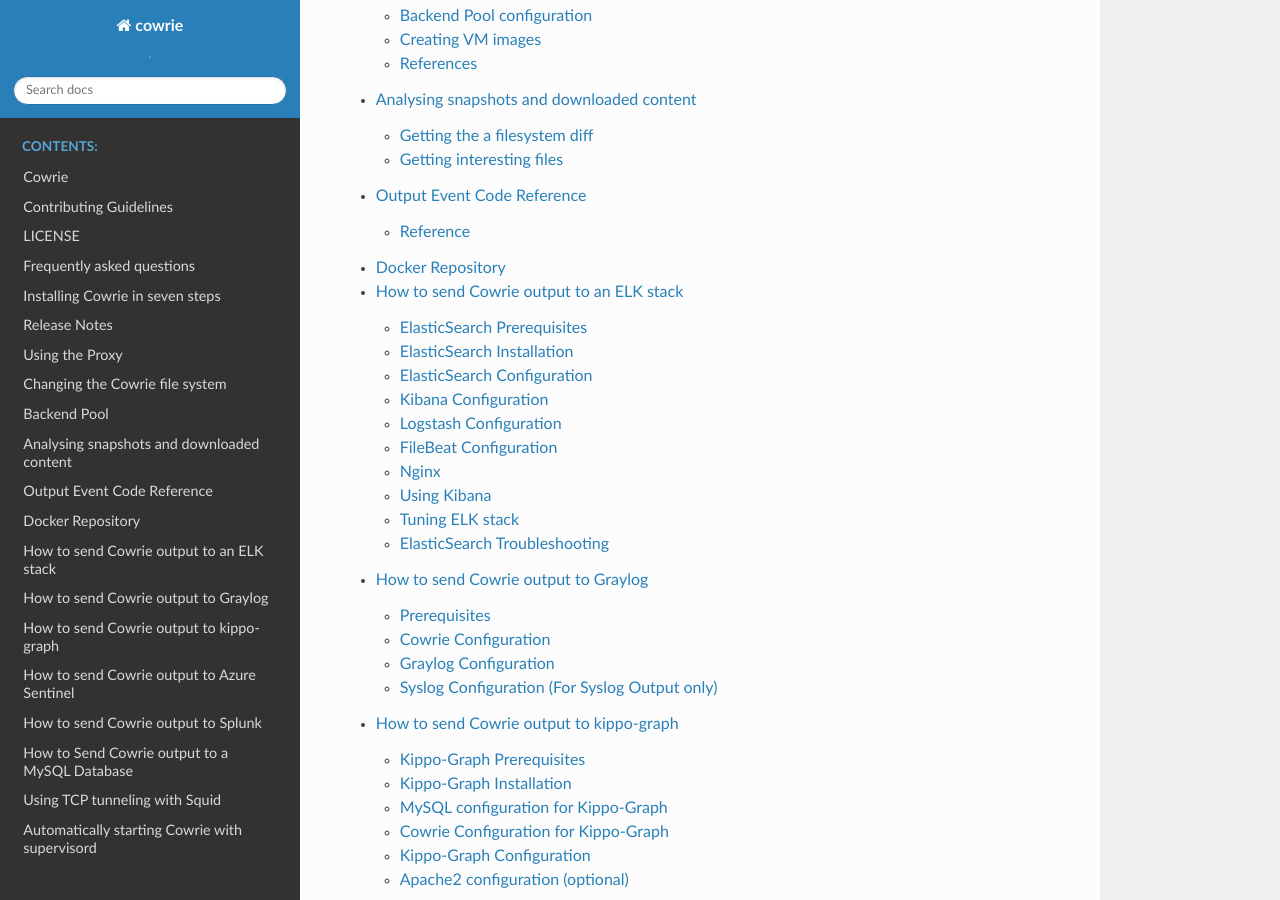
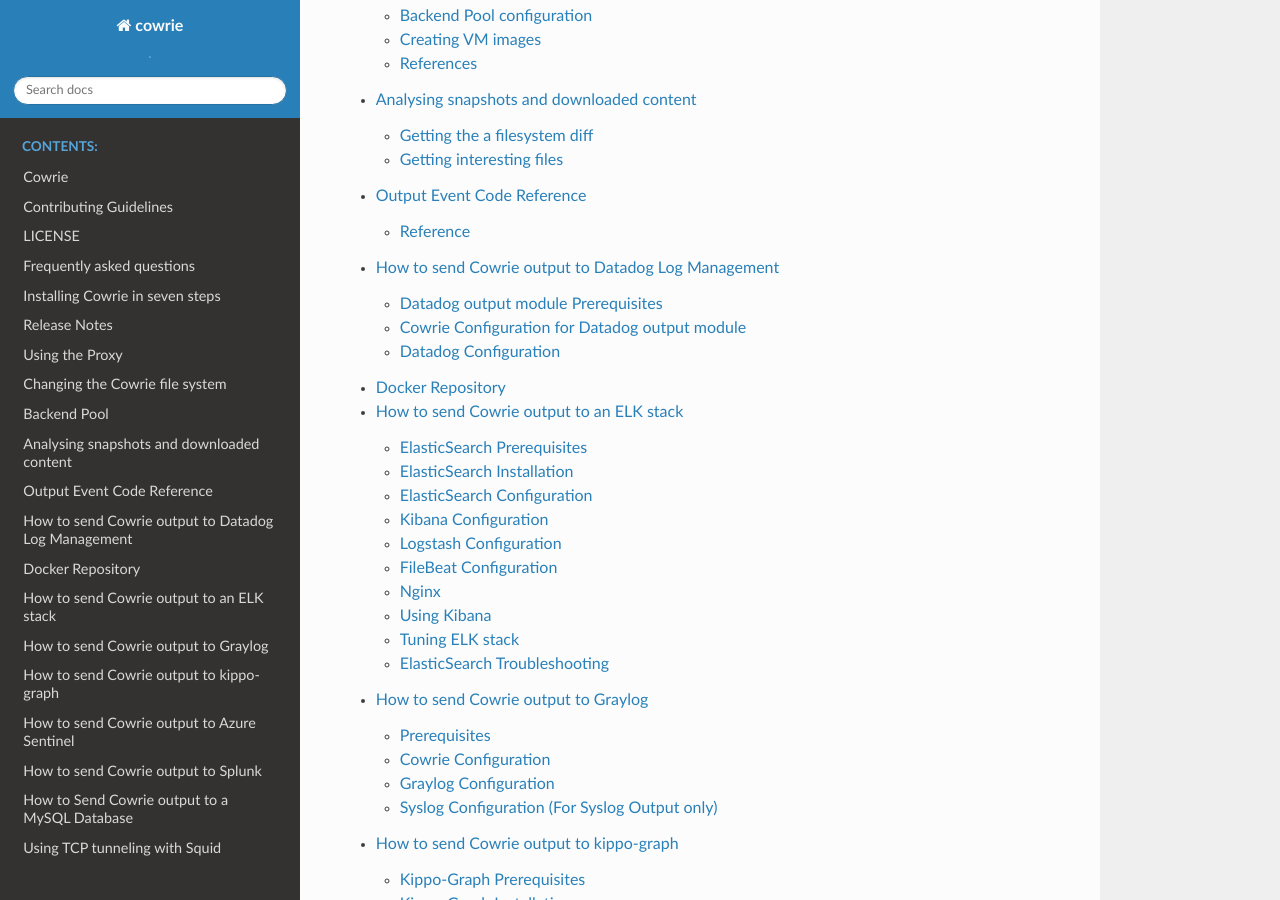
Before and after one commit to cowrie/cowrie, a Sphinx documentation site: the page built from docs/index.rst, in a window 1280 px wide and 900 px high, scrolled down 1752 px. Built offline with Sphinx 7.4.7 and the Read the Docs theme 2.0.0, drawn with Linux system fonts in a browser that asks for light colours; the version number could not be read and is left out.

Commit message:
Add Datadog output module documentation

```diff
--- /dev/null
+++ b/docs/datadog/README.rst
@@ -0,0 +1,22 @@
+How to send Cowrie output to Datadog Log Management
+###################################################
+
+This guide describes how to configure and send cowrie outputs to Datadog Log Management.
+
+Datadog output module Prerequisites
+***********************************
+
+* Working Cowrie installation
+* Existing Datadog account.
+
+Cowrie Configuration for Datadog output module
+**********************************************
+
+* Modify ``cowrie.cfg`` to enable the ``[output_datadog]`` section.
+* Add an API Key. You may generate one for your organisation from `here <https://app.datadoghq.com/organization-settings/api-keys>`_.
+* Optionally customize ``ddsource``, ``ddtags`` and ``service``. Otherwise, defaults are respectively ``cowrie``, ``env:prod`` and ``honeypot``.
+
+Datadog Configuration
+*********************
+
+JSON logs are handled without further configuration in Datadog.
--- a/docs/index.rst
+++ b/docs/index.rst
@@ -21,6 +21,7 @@ Welcome to Cowrie's documentation!
    BACKEND_POOL.rst
    SNAPSHOTS.rst
    OUTPUT.rst
+   datadog/README.rst
    docker/README.rst
    elk/README.rst
    graylog/README.rst
```
